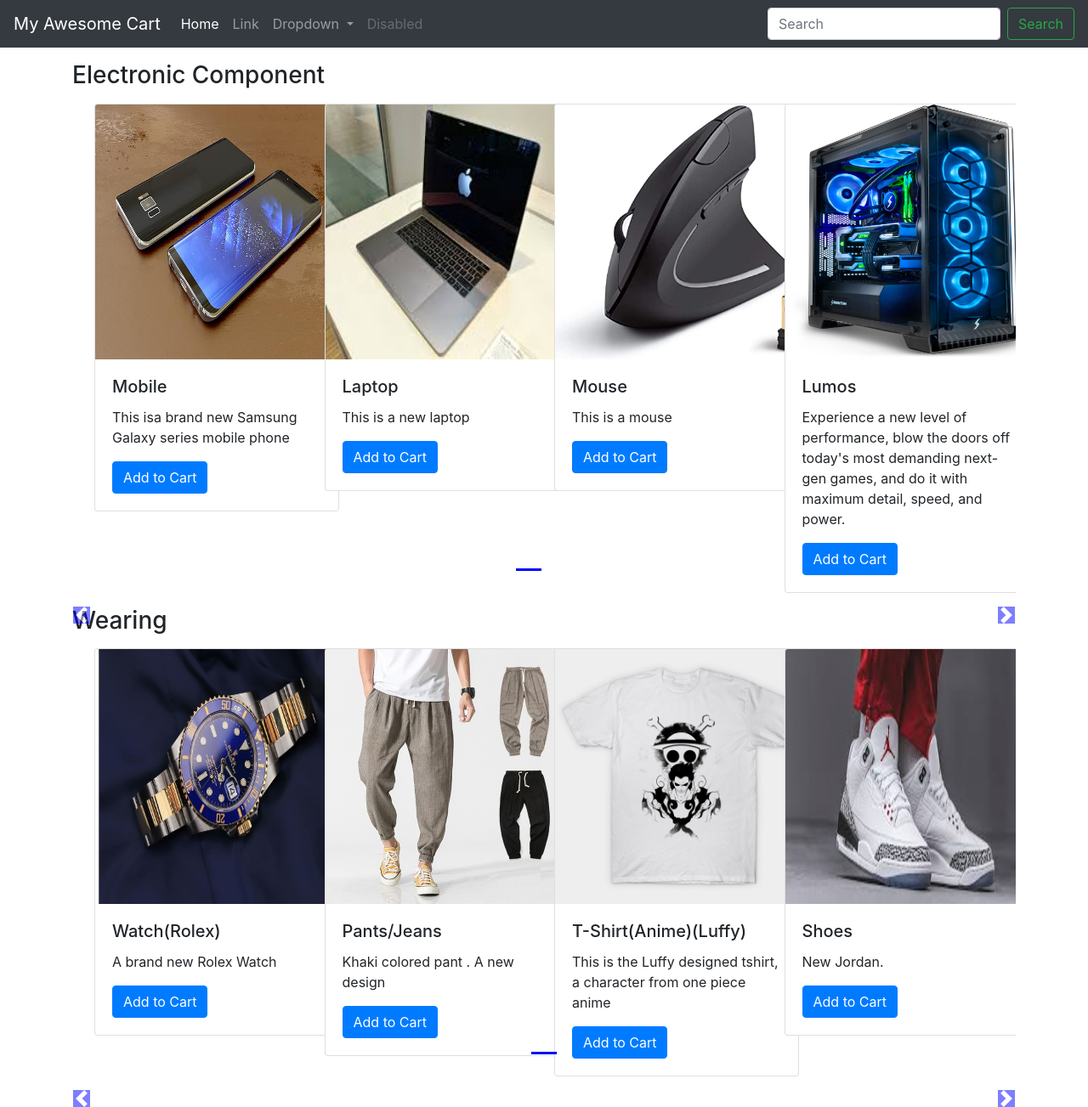
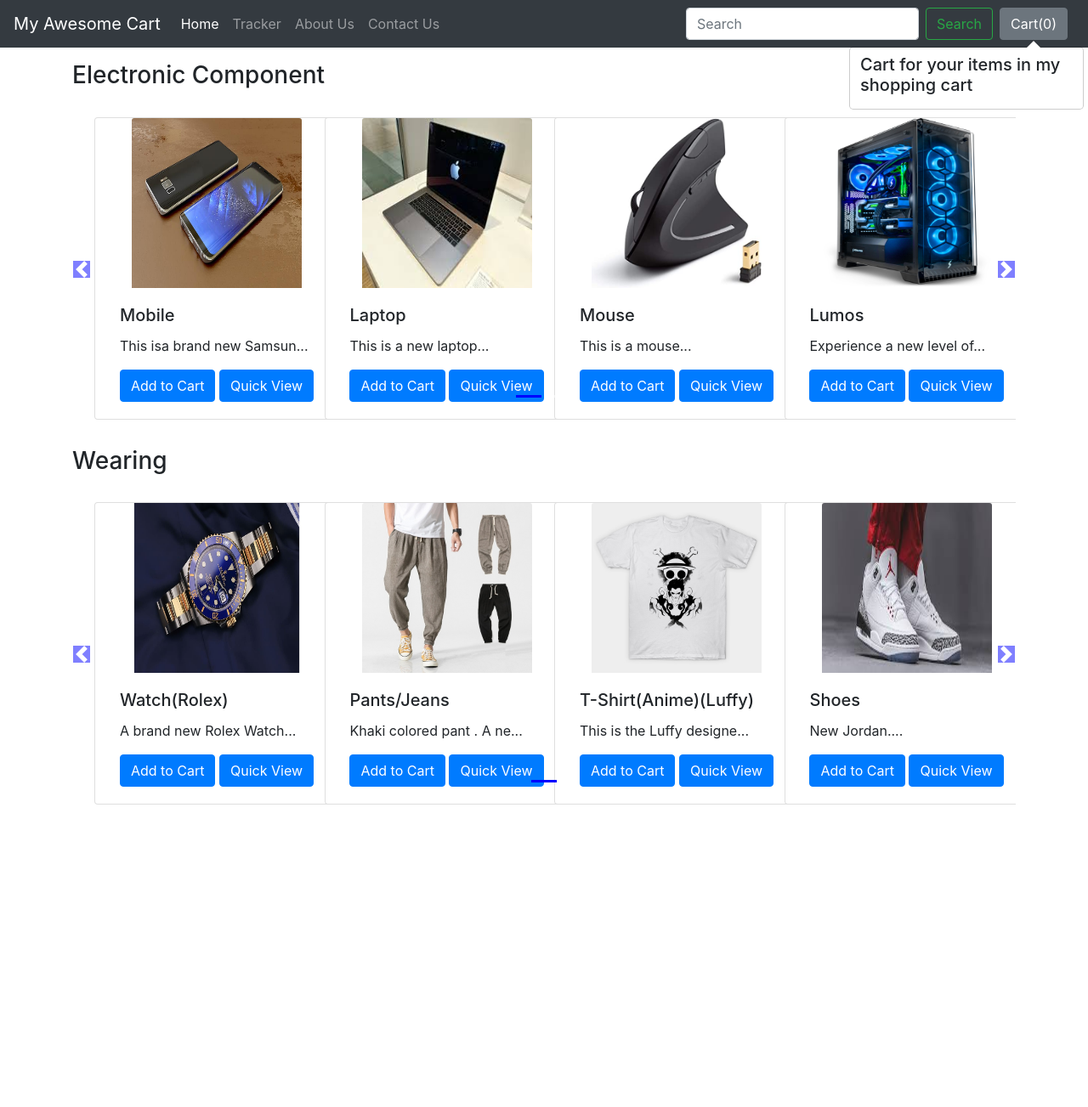
Before and after one commit to rabinnepal/ecommerce, a Django app: page /shop/ in a window 1280 px wide. Shown: the whole page at 85% size. After the commit the page ends 947 px from the top, so only its background shows below. Run offline with Django 3.2, Linux system fonts and the light colour scheme; data comes from the database, SQL or seed files in the repository; both versions use the stored data as it was after the commit; some libraries are stand-ins or nearby versions.

Commit message:
creating shop app

```diff
--- a/shop/admin.py
+++ b/shop/admin.py
@@ -1,6 +1,7 @@
 from django.contrib import admin
-from .models import Product
+from .models import Product,Contact
 
 # Register your models here.
 
 admin.site.register(Product)
+admin.site.register(Contact)
--- a/shop/templates/shop/basic.html
+++ b/shop/templates/shop/basic.html
@@ -11,21 +11,61 @@
         integrity="sha384-GJzZqFGwb1QTTN6wy59ffF1BuGJpLSa9DkKMp0DgiMDm4iYMj70gZWKYbI706tWS" crossorigin="anonymous">
 
     <title>{% block title %} {% endblock %}</title>
-    <style {% block css %} {% endblock %} </style>
-        </head><body> {
-            % load static %
-        }
+    <style>
+     {% block css %} {% endblock %}
+    </style>
+</head>
 
-        <nav class="navbar navbar-expand-lg navbar-dark bg-dark"><a class="navbar-brand"href="#">My Awesome Cart</a><button class="navbar-toggler"type="button"data-toggle="collapse"data-target="#navbarSupportedContent"
+<body>
+    <nav class="navbar navbar-expand-lg navbar-dark bg-dark">
+        <a class="navbar-brand" href="/shop">My Awesome Cart</a>
+        <button class="navbar-toggler" type="button" data-toggle="collapse" data-target="#navbarSupportedContent"
+            aria-controls="navbarSupportedContent" aria-expanded="false" aria-label="Toggle navigation">
+            <span class="navbar-toggler-icon"></span>
+        </button>
 
-        aria-controls="navbarSupportedContent"aria-expanded="false"aria-label="Toggle navigation"><span class="navbar-toggler-icon"></span></button><div class="collapse navbar-collapse"id="navbarSupportedContent"><ul class="navbar-nav mr-auto"><li class="nav-item active"><a class="nav-link"href="#">Home <span class="sr-only">(current)</span></a></li><li class="nav-item"><a class="nav-link"href="#">Link</a></li><li class="nav-item dropdown"><a class="nav-link dropdown-toggle"href="#"id="navbarDropdown"role="button"
+        <div class="collapse navbar-collapse" id="navbarSupportedContent">
+            <ul class="navbar-nav mr-auto">
+                <li class="nav-item active">
+                    <a class="nav-link" href="/">Home <span class="sr-only">(current)</span></a>
+                </li>
+                <li class="nav-item">
+                    <a class="nav-link" href="/shop/tracker">Tracker</a>
+                </li>
+                <li class="nav-item">
+                    <a class="nav-link" href="/shop/about">About Us</a>
+                </li>
+                <li class="nav-item">
+                    <a class="nav-link" href="/shop/contact">Contact Us</a>
+                </li>
+            </ul>
+            <form class="form-inline my-2 my-lg-0">
+                <input class="form-control mr-sm-2" type="search" placeholder="Search" aria-label="Search">
+                <button class="btn btn-outline-success my-2 my-sm-0" type="submit">Search</button>
+            </form>
+            <button type="button" class="btn btn-secondary mx-2" id="popcart" data-container="body" data-toggle="popover" data-placement="bottom" data-html="true" data-content="Vivamussagittis lacus vel augue laoreet rutrum faucibus.">
+                Cart(<span id="cart">0</span>)
+              </button>
+        </div>
+    </nav>
 
-        data-toggle="dropdown"aria-haspopup="true"aria-expanded="false">Dropdown </a><div class="dropdown-menu"aria-labelledby="navbarDropdown"><a class="dropdown-item"href="#">Action</a><a class="dropdown-item"href="#">Another action</a><div class="dropdown-divider"></div><a class="dropdown-item"href="#">Something else here</a></div></li><li class="nav-item"><a class="nav-link disabled"href="#"tabindex="-1"aria-disabled="true">Disabled</a></li></ul><form class="form-inline my-2 my-lg-0"><input class="form-control mr-sm-2"type="search"placeholder="Search"aria-label="Search"><button class="btn btn-outline-success my-2 my-sm-0"type="submit">Search</button></form></div></nav> {
+    {% block body %} {% endblock %}
 
-                {
-                % block body %
-            }
 
-                {
-                % endblock %
-            }
+    <!-- Optional JavaScript -->
+        <!-- jQuery first, then Popper.js, then Bootstrap JS -->
+            <script src="https://code.jquery.com/jquery-3.3.1.slim.min.js"
+                integrity="sha384-q8i/X+965DzO0rT7abK41JStQIAqVgRVzpbzo5smXKp4YfRvH+8abtTE1Pi6jizo"
+                crossorigin="anonymous"></script>
+            <script src="https://cdnjs.cloudflare.com/ajax/libs/popper.js/1.14.6/umd/popper.min.js"
+                integrity="sha384-wHAiFfRlMFy6i5SRaxvfOCifBUQy1xHdJ/yoi7FRNXMRBu5WHdZYu1hA6ZOblgut"
+                crossorigin="anonymous"></script>
+            <script src="https://stackpath.bootstrapcdn.com/bootstrap/4.2.1/js/bootstrap.min.js"
+                integrity="sha384-B0UglyR+jN6CkvvICOB2joaf5I4l3gm9GU6Hc1og6Ls7i6U/mkkaduKaBhlAXv9k"
+                crossorigin="anonymous"></script>
+
+
+            {% block js %} {% endblock %}
+</body>
+
+</html>
--- /dev/null
+++ b/shop/templates/shop/checkout.html
@@ -0,0 +1,5 @@
+{% extends 'shop/basic.html' %}
+
+{% block title %} Checkout {% endblock %}
+
+{% block body %} Title of Checkout {% endblock %}
--- a/shop/templates/shop/index.html
+++ b/shop/templates/shop/index.html
@@ -1,103 +1,64 @@
-<!doctype html>
-<html lang="en">
 
-<head>
-    <!-- Required meta tags -->
-    <meta charset="utf-8">
-    <meta name="viewport" content="width=device-width, initial-scale=1, shrink-to-fit=no">
 
-    <!-- Bootstrap CSS -->
-    <link rel="stylesheet" href="https://stackpath.bootstrapcdn.com/bootstrap/4.2.1/css/bootstrap.min.css"
-        integrity="sha384-GJzZqFGwb1QTTN6wy59ffF1BuGJpLSa9DkKMp0DgiMDm4iYMj70gZWKYbI706tWS" crossorigin="anonymous">
 
-    <title>Hello, world!</title>
-    <style>
-        .col-md-3 {
+{% extends 'shop/basic.html' %}
+
+{% block css %}
+.col-md-3
+{
 display: inline-block;
-            margin-left: -4px;
+margin-left:-4px;
 }
 
 .carousel-indicators .active {
 background-color: blue;
   }
 
-        .col-md-3 img {
-            width: 300px;
-            height: 300px;
+.col-md-3 img{
+
+width: 200px;
+height: 200px;
 }
 
-        body .carousel-indicator li {
+body .carousel-indicator li{
 background-color: blue;
 }
 
-        body .carousel-indicators {
+body .carousel-indicators{
 bottom: 0;
 }
 
 body .carousel-control-prev-icon,
-        body .carousel-control-next-icon {
+body .carousel-control-next-icon{
 background-color: blue;
 }
 
 .carousel-control-prev,
-        .carousel-control-next {
+.carousel-control-next{
+padding-top: 185px;
 top: auto;
 bottom: auto;
 }
-
-        body .no-padding {
+ body .no-padding{
  padding-left: 0,
-                padding-right:0;
+ padding-right: 0;
  }
-    </style>
+{% endblock %}
 </head>
 
 <body>
+
+{% block body %}
 {% load static %}
-    <nav class="navbar navbar-expand-lg navbar-dark bg-dark">
-        <a class="navbar-brand" href="#">My Awesome Cart</a>
-        <button class="navbar-toggler" type="button" data-toggle="collapse" data-target="#navbarSupportedContent"
-            aria-controls="navbarSupportedContent" aria-expanded="false" aria-label="Toggle navigation">
-            <span class="navbar-toggler-icon"></span>
-        </button>
 
-        <div class="collapse navbar-collapse" id="navbarSupportedContent">
-            <ul class="navbar-nav mr-auto">
-                <li class="nav-item active">
-                    <a class="nav-link" href="#">Home <span class="sr-only">(current)</span></a>
-                </li>
-                <li class="nav-item">
-                    <a class="nav-link" href="#">Link</a>
-                </li>
-                <li class="nav-item dropdown">
-                    <a class="nav-link dropdown-toggle" href="#" id="navbarDropdown" role="button"
-                        data-toggle="dropdown" aria-haspopup="true" aria-expanded="false">
-                        Dropdown
-                    </a>
-                    <div class="dropdown-menu" aria-labelledby="navbarDropdown">
-                        <a class="dropdown-item" href="#">Action</a>
-                        <a class="dropdown-item" href="#">Another action</a>
-                        <div class="dropdown-divider"></div>
-                        <a class="dropdown-item" href="#">Something else here</a>
-                    </div>
-                </li>
-                <li class="nav-item">
-                    <a class="nav-link disabled" href="#" tabindex="-1" aria-disabled="true">Disabled</a>
-                </li>
-            </ul>
-            <form class="form-inline my-2 my-lg-0">
-                <input class="form-control mr-sm-2" type="search" placeholder="Search" aria-label="Search">
-                <button class="btn btn-outline-success my-2 my-sm-0" type="submit">Search</button>
-            </form>
-        </div>
-    </nav>
 
 <div class="container">
     <!--Slideshow starts here -->
     {% for product , range, nSlides in allProducts %}
 
-        <h3 class="my-3">{{product.0.category}}</h1>
-            <div id="demo{{forloop.counter}}" class="carousel slide my-3" data-ride="carousel">
+        <h3 class="my-3">{{product.0.category}}</h3>
+        <div class="row">
+        <div id="demo{{forloop.counter}}" class="col carousel slide my-3" data-ride="carousel">
             <ul class="carousel-indicators">
                 <li data-target="#demo{{forloop.counter}}" data-slide-to="0" class="active"></li>
                 {% for i in range %}
@@ -110,31 +71,24 @@
             <div class="container carousel-inner no-padding">
 
                 <div class="carousel-item active">
+
+                    {% for i in product %}
+
                     <div class="col-xs-3 col-sm-3 col-md-3">
-                            <div class="card" style="width: 18rem;">
-                                <img src='/media/{{product.0.image}}' class="card-img-top" alt="...">
+                        <div class="card align-items-center" style="width: 18rem;">
+                            <img src='/media/{{i.image}}' class="card-img-top" alt="...">
                             <div class="card-body">
-                                    <h5 class="card-title">{{product.0.productName}}</h5>
-                                    <p class="card-text">{{product.0.description}}</p>
-                                    <a href="#" class="btn btn-primary">Add to Cart</a>
+                                <h5 class="card-title" id="namepr{{i.id}}">{{i.productName}}</h5>
+                                <p class="card-text">{{i.description|slice:"0:25"}}...</p>
+                                <span id="divpr{{i.id}}" class="divpr">
+                                    <button id="pr{{i.id}}" class="btn btn-primary cart">Add to Cart</button>
+                                </span>
+                                <a href="/shop/productview/{{i.id}}"><button id="qv{{i.id}}" class="btn btn-primary cart">Quick View</button></a>
                             </div>
                         </div>
                     </div>
 
-                        {% for i in product|slice:"1:" %}
-
-                        <div class="col-xs-3 col-sm-3 col-md-3">
-                            <div class="card" style="width: 18rem;">
-                                <img src='/media/{{i.image}}' class="card-img-top" alt="...">
-                                <div class="card-body">
-                                    <h5 class="card-title">{{i.productName}}</h5>
-                                    <p class="card-text">{{i.description}}</p>
-                                    <a href="#" class="btn btn-primary">Add to Cart</a>
-                                </div>
-                            </div>
-                        </div>
-
-                        {% if forloop.counter|divisibleby:3 and forloop.counter > 0 and not forloop.last  %}
+                    {% if forloop.counter|divisibleby:4 and forloop.counter > 0 and not forloop.last  %}
                 </div>
                 <div class="carousel-item">
                     {% endif %}
@@ -145,30 +99,86 @@
         </div>
 
         <!-- left and right controls for the slide -->
-            <a class="carousel-control-prev" href="#demo{{forloop.counter}} data-slide=" prev">
+        <a class="carousel-control-prev" href="#demo{{forloop.counter}}" data-slide="prev">
             <span class="carousel-control-prev-icon"></span>
         </a>
         <a class="carousel-control-next" href="#demo{{forloop.counter}}" data-slide="next">
             <span class="carousel-control-next-icon"></span>
         </a>
-
+        </div>
     {% endfor %}
 
+</div>
+{% endblock %}
 
-            <!-- Optional JavaScript -->
-            <!-- jQuery first, then Popper.js, then Bootstrap JS -->
-            <script src="https://code.jquery.com/jquery-3.3.1.slim.min.js"
-                integrity="sha384-q8i/X+965DzO0rT7abK41JStQIAqVgRVzpbzo5smXKp4YfRvH+8abtTE1Pi6jizo"
-                crossorigin="anonymous"></script>
-            <script src="https://cdnjs.cloudflare.com/ajax/libs/popper.js/1.14.6/umd/popper.min.js"
-                integrity="sha384-wHAiFfRlMFy6i5SRaxvfOCifBUQy1xHdJ/yoi7FRNXMRBu5WHdZYu1hA6ZOblgut"
-                crossorigin="anonymous"></script>
-            <script src="https://stackpath.bootstrapcdn.com/bootstrap/4.2.1/js/bootstrap.min.js"
-                integrity="sha384-B0UglyR+jN6CkvvICOB2joaf5I4l3gm9GU6Hc1og6Ls7i6U/mkkaduKaBhlAXv9k"
-                crossorigin="anonymous"></script>
+{% block js %}
 
-    </div>
+<script>
+    // Find out the cart items from localStorage
 
-</body>
+    if (localStorage.getItem('cart') == null) {
+        var cart = {};
+    } else {
+        cart = JSON.parse(localStorage.getItem('cart'));
+        updateCart(cart);
+    }
 
-</html>
+    // If the add to cart button is clicked, add/increment the item
+    $('.cart').click(function() {
+        var idstr = this.id.toString();
+        if (cart[idstr] != undefined) {
+            cart[idstr] = cart[idstr] + 1;
+        } else {
+            cart[idstr] = 1;
+        }
+        updateCart(cart);
+    });
+
+    //Add Popover to cart
+    $('#popcart').popover();
+    updatePopover(cart);
+    function updatePopover(cart)
+    {
+        console.log('We are inside updatePopover');
+        var popStr = "";
+        popStr = popStr + "<h5> Cart for your items in my shopping cart </h5><div class='mx-2 my-2'>";
+        var i = 1;
+        for (var item in cart){
+            popStr = popStr + "<b>" + i + "</b>. ";
+            popStr = popStr + document.getElementById('name' + item).innerHTML.slice(0, 19) + "... Qty: " + cart[item] + '<br>';
+            i = i+1;
+        }
+        popStr = popStr + "</div>"
+        console.log(popStr);
+        document.getElementById('popcart').setAttribute('data-content', popStr);
+        $('#popcart').popover('show');
+    }
+    function updateCart(cart) {
+        var sum = 0;
+        for (var item in cart) {
+            sum = sum + cart[item];
+            document.getElementById('div' + item).innerHTML = "<button id='minus" + item + "' class='btn btn-primary minus'>-</button> <span id='val" + item + "''>" + cart[item] + "</span> <button id='plus" + item + "' class='btn btn-primary plus'> + </button>";
+        }
+        localStorage.setItem('cart', JSON.stringify(cart));
+        document.getElementById('cart').innerHTML = sum;
+        console.log(cart);
+        updatePopover(cart);
+    }
+
+    // If plus or minus button is clicked, change the cart as well as the display value
+    $('.divpr').on("click", "button.minus", function() {
+        a = this.id.slice(7, );
+        cart['pr' + a] = cart['pr' + a] - 1;
+        cart['pr' + a] = Math.max(0, cart['pr' + a]);
+        document.getElementById('valpr' + a).innerHTML = cart['pr' + a];
+        updateCart(cart);
+    });
+    $('.divpr').on("click", "button.plus", function() {
+        a = this.id.slice(6, );
+        cart['pr' + a] = cart['pr' + a] + 1;
+        document.getElementById('valpr' + a).innerHTML = cart['pr' + a];
+        updateCart(cart);
+    });
+
+</script>
+{% endblock %}
--- /dev/null
+++ b/shop/templates/shop/search.html
@@ -0,0 +1,5 @@
+{% extends 'shop/basic.html' %}
+
+{% block title %} Search Result {% endblock %}
+
+{% block body %} Title of Search {% endblock %}
--- /dev/null
+++ b/shop/templates/shop/tracker.html
@@ -0,0 +1,5 @@
+{% extends 'shop/basic.html' %}
+
+{% block title %} Tracker {% endblock %}
+
+{% block body %} Title of Tracker {% endblock %}
--- a/shop/urls.py
+++ b/shop/urls.py
@@ -7,6 +7,6 @@
     path("contact/", views.contact, name="ContactUs"),
     path("tracker/", views.tracker, name="TrackingStatus"),
     path("search/", views.search, name="Search"),
-    path("productview/", views.productview, name="ProductView"),
+    path("productview/<int:myid>", views.productview, name="ProductView"),
     path("checkout/", views.checkout, name="Checkout"),
 ]
--- a/shop/views.py
+++ b/shop/views.py
@@ -1,6 +1,6 @@
 from django.shortcuts import render
 from django.http import HttpResponse
-from .models import Product
+from .models import Product,Contact
 from math import ceil
 
 # Create your views here.
@@ -29,20 +29,29 @@
 
 
 def contact(request):
-    return HttpResponse("We are in contact section")
+    if request.method=="POST":
+        name=request.POST.get("name","")
+        email=request.POST.get("email","")
+        phone=request.POST.get("phone","")
+        description=request.POST.get("description","")
+        contact=Contact(name=name,email=email,phone=phone,description=description)
+        contact.save()
+    return render(request, "shop/contact.html")
 
 
 def tracker(request):
-    return HttpResponse("We are in tracker section")
+    return render(request, "shop/tracker.html")
+
+def search(request):
+    return render(request, "shop/search.html")
 
 
-def search(request):
-    return HttpResponse("We are in search section")
-
-
-def productview(request):
-    return HttpResponse("We are in productview section")
+def productview(request,myid):
+    #Fetch the product using id
+    productview = Product.objects.filter(id=myid)
+    print(productview)
+    return render(request, "shop/products.html",{'productview':productview[0]})
 
 
 def checkout(request):
-    return HttpResponse("We are in checkout section")
+    return render(request, "shop/checkout.html")
```
Also changed, not shown: shop/models.py (+11 -1 lines), shop/templates/shop/about.html (+50 -1 lines), shop/templates/shop/contact.html (added, +33 -0 lines), shop/templates/shop/products.html (added, +67 -0 lines), db.sqlite3, media/shop/images/black-4.jpeg (added), shop/migrations/0003_auto_20200819_1517.py (added). Lines whose indentation alone changed are shown as unchanged.
